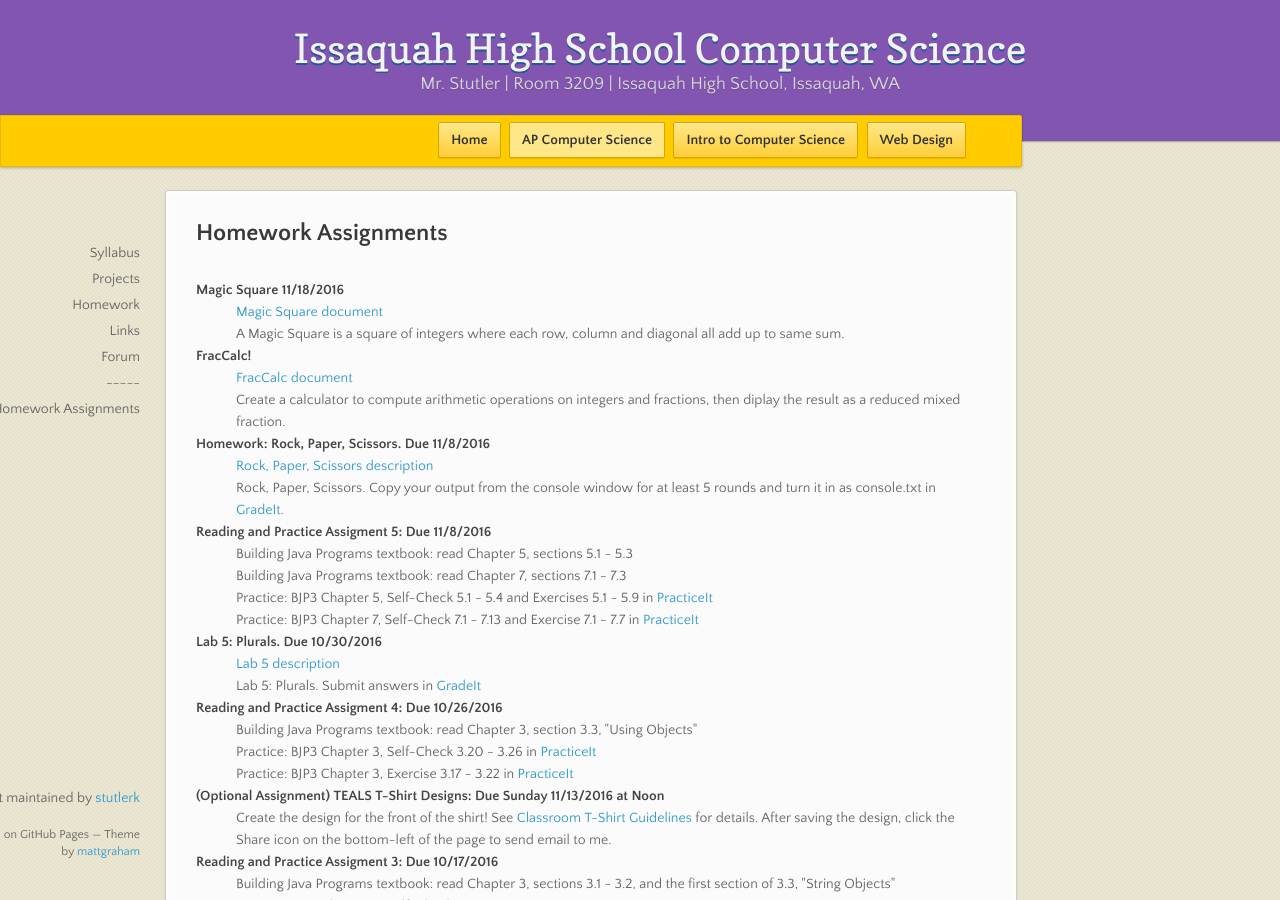
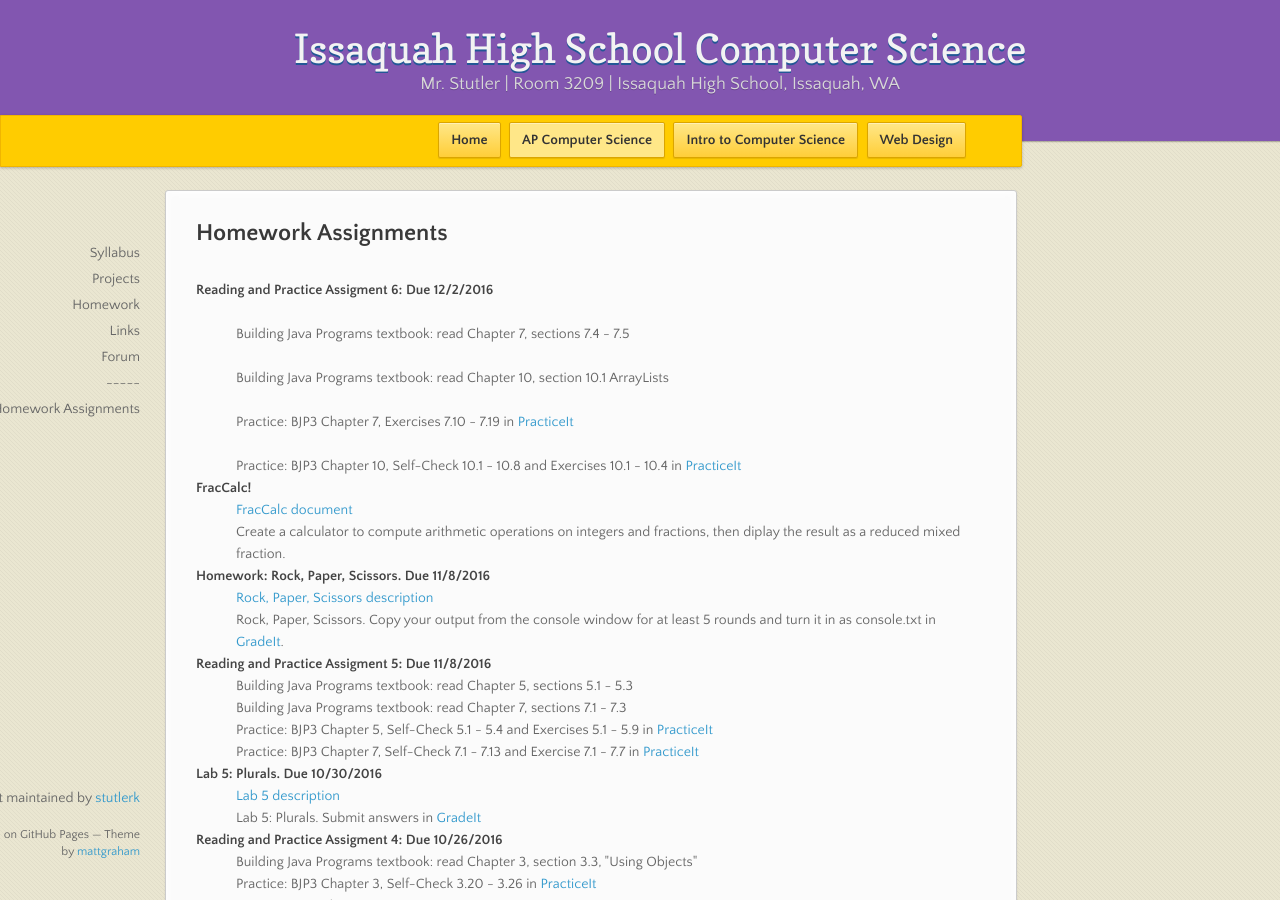
Before and after one commit to stutlerk/ihs-website, a Jekyll site: the page built from _apcs/homework.html, in a window 1280 px wide and 900 px high. Built offline with Jekyll 4.4.1, drawn with Linux system fonts in a browser that asks for light colours; nearby versions of some CDN libraries.

Commit message:
Update homework.html

```diff
--- a/_apcs/homework.html
+++ b/_apcs/homework.html
@@ -6,10 +6,7 @@ layout: course
 <section>
 <h2>Homework Assignments</h2>
 <dl>
-    <dt>Magic Square 11/18/2016</dt>
-    <dd><a href="https://issaquahwednet-my.sharepoint.com/personal/stutlerk_issaquah_wednet_edu/_layouts/15/guestaccess.aspx?guestaccesstoken=iGxq0EaEu3gjq8rPyMck4uKAT4XhhJqOv6IHLVA4QGA%3d&docid=06b43fb7851264c4293d5e7b5073705be&rev=1">Magic Square document</a></dd>
-    <dd>A Magic Square is a square of integers where each row, column and diagonal all add up to same sum.</dd>
-
+    <dt>Reading and Practice Assigment 6: Due 12/2/2016</dt>     <dd>Building Java Programs textbook: read Chapter 7, sections 7.4 - 7.5</dd>     <dd>Building Java Programs textbook: read Chapter 10, section 10.1 ArrayLists</dd>     <dd>Practice: BJP3 Chapter 7, Exercises 7.10 - 7.19 in <a href="http://practiceit.cs.washington.edu/">PracticeIt</a></dd>     <dd>Practice: BJP3 Chapter 10, Self-Check 10.1 - 10.8 and Exercises 10.1 - 10.4 in <a href="http://practiceit.cs.washington.edu/">PracticeIt</a></dd>
     <dt>FracCalc!</dt>
     <dd><a href="https://issaquahwednet-my.sharepoint.com/personal/stutlerk_issaquah_wednet_edu/_layouts/15/guestaccess.aspx?guestaccesstoken=HxF11BQZU2fJm3acK45utEI6PmrtOuZ4AKo5ktQhoV0%3d&docid=09d3b67922a8f47cfa588856038f8467c&rev=1">FracCalc document</a></dd>
     <dd>Create a calculator to compute arithmetic operations on integers and fractions, then diplay the result as a reduced mixed fraction.</dd>
```
